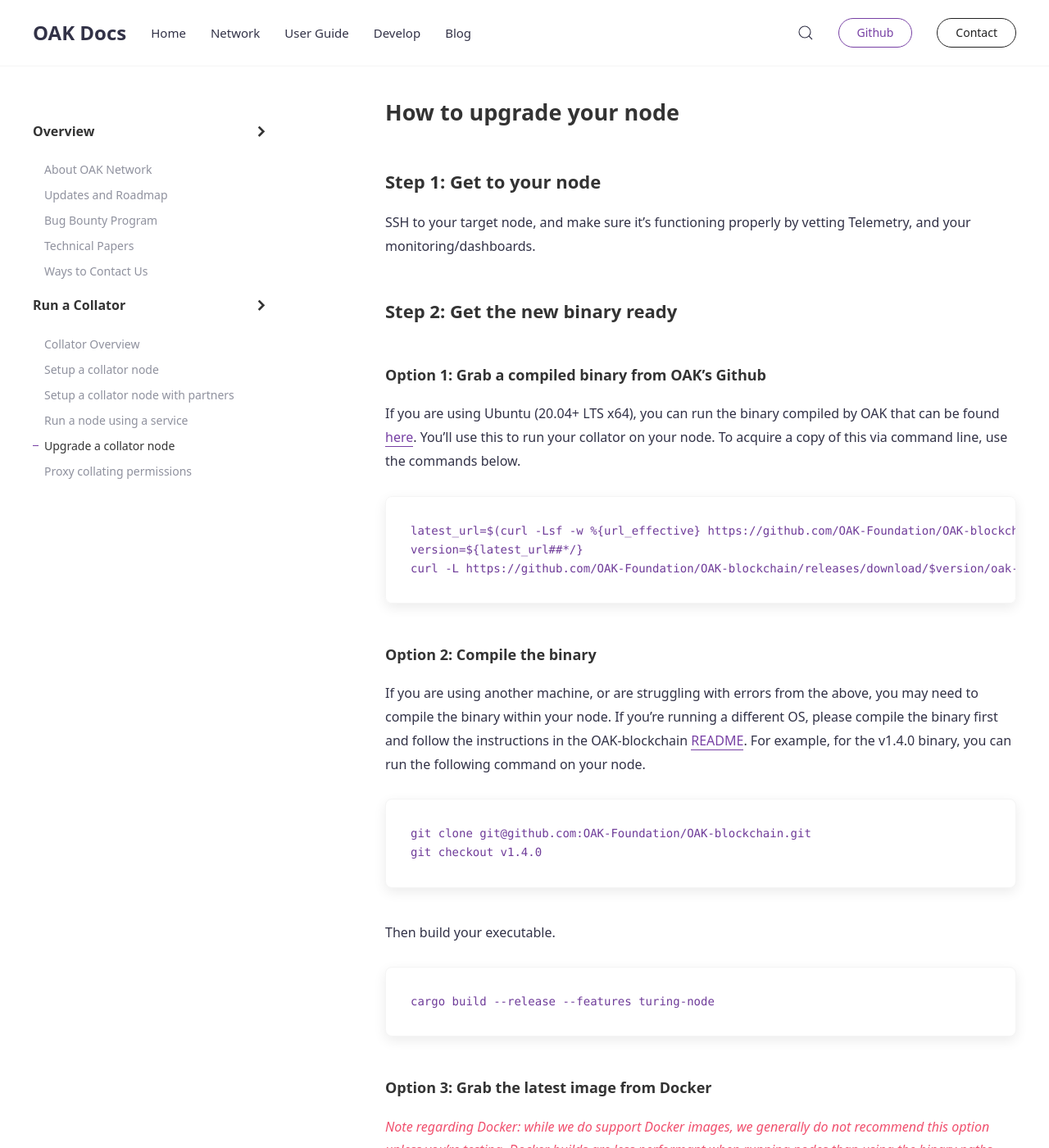
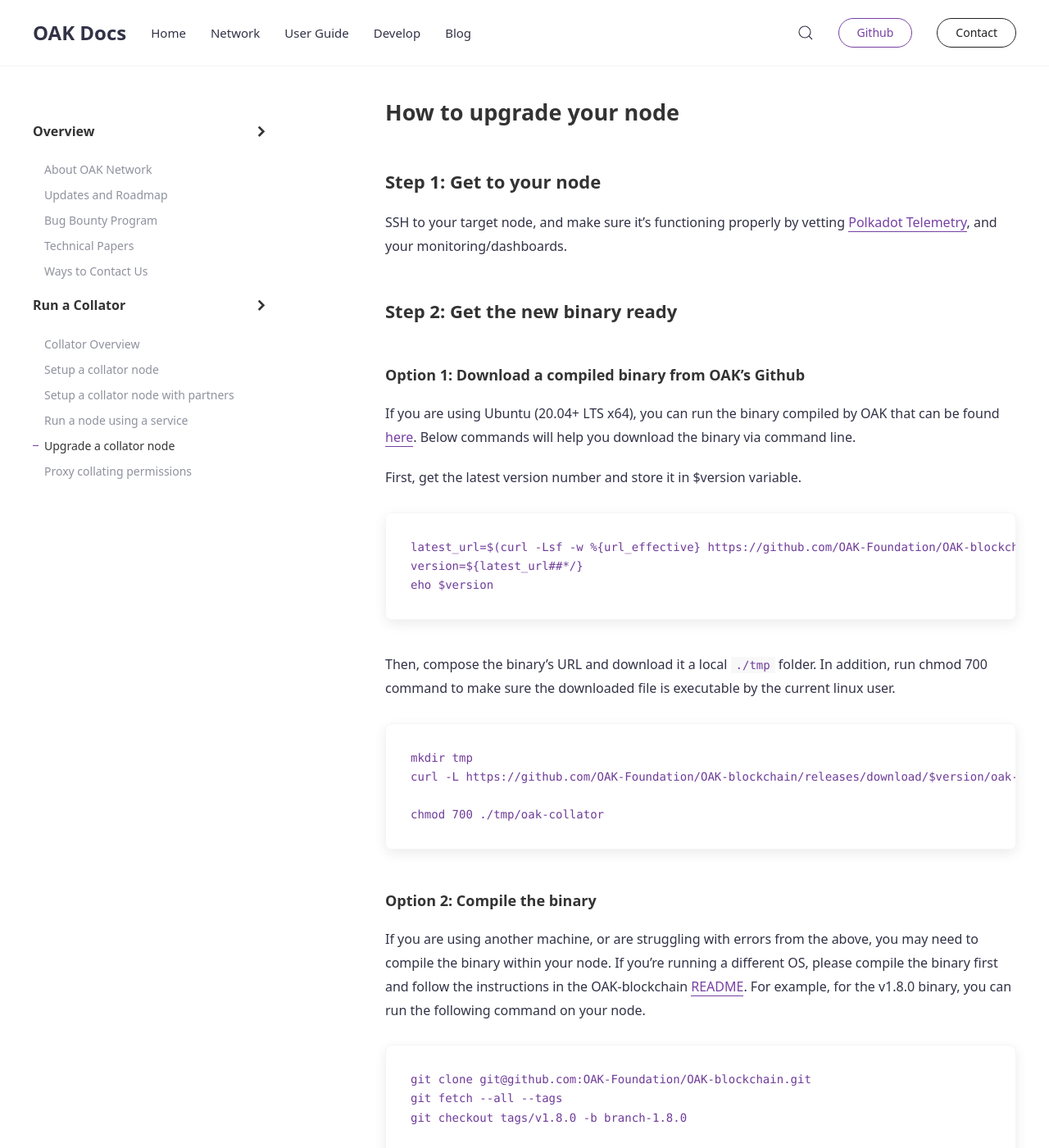
Before and after one commit to AvaProtocol/OAK-docs, a Jekyll site: the page built from _docs/upgrade-collator-node.md, in a window 1280 px wide and 1400 px high, scrolled down 398 px. Shown: the whole window at 82% size. Built offline with Jekyll 4.4.1, drawn with Linux system fonts in a browser that asks for light colours; some of the changed text lies outside the part shown.

Commit message:
Updated collator instructions to v1.8.0

````diff
--- a/_docs/upgrade-collator-node.md
+++ b/_docs/upgrade-collator-node.md
@@ -13,28 +13,40 @@
 ## How to upgrade your node
 
 ### Step 1: Get to your node
-SSH to your target node, and make sure it's functioning properly by vetting Telemetry, and your monitoring/dashboards.
+SSH to your target node, and make sure it's functioning properly by vetting [Polkadot Telemetry](https://telemetry.polkadot.io/#list/0x0f62b701fb12d02237a33b84818c11f621653d2b1614c777973babf4652b535d), and your monitoring/dashboards.
 
 ### Step 2: Get the new binary ready
 
-#### Option 1: Grab a compiled binary from OAK's Github
-If you are using Ubuntu (20.04+ LTS x64), you can run the binary compiled by OAK that can be found [here](https://github.com/OAK-Foundation/OAK-blockchain/releases/latest). You'll use this to run your collator on your node. To acquire a copy of this via command line, use the commands below.
+#### Option 1: Download a compiled binary from OAK's Github
+If you are using Ubuntu (20.04+ LTS x64), you can run the binary compiled by OAK that can be found [here](https://github.com/OAK-Foundation/OAK-blockchain/releases/latest). Below commands will help you download the binary via command line.
 
+First, get the latest version number and store it in $version variable.
 ```
 latest_url=$(curl -Lsf -w %{url_effective} https://github.com/OAK-Foundation/OAK-blockchain/releases/latest/download/)
 version=${latest_url##*/}
-curl -L https://github.com/OAK-Foundation/OAK-blockchain/releases/download/$version/oak-collator -o oak-collator
+eho $version
+```
+
+Then, compose the binary’s URL and download it a local `./tmp` folder. In addition, run chmod 700 command to make sure the downloaded file is executable by the current linux user.
+```
+mkdir tmp
+curl -L https://github.com/OAK-Foundation/OAK-blockchain/releases/download/$version/oak-collator -o ./tmp/oak-collator
+
+chmod 700 ./tmp/oak-collator
 ```
 
 #### Option 2: Compile the binary
-If you are using another machine, or are struggling with errors from the above, you may need to compile the binary within your node. If you're running a different OS, please compile the binary first and follow the instructions in the OAK-blockchain [README](https://github.com/OAK-Foundation/OAK-blockchain#install-oak-blockchain). For example, for the v1.4.0 binary, you can run the following command on your node.
+If you are using another machine, or are struggling with errors from the above, you may need to compile the binary within your node. If you're running a different OS, please compile the binary first and follow the instructions in the OAK-blockchain [README](https://github.com/OAK-Foundation/OAK-blockchain#install-oak-blockchain). For example, for the v1.8.0 binary, you can run the following command on your node.
 
 ```
 git clone git@github.com:OAK-Foundation/OAK-blockchain.git
-git checkout v1.4.0
+git fetch --all --tags
+git checkout tags/v1.8.0 -b branch-1.8.0
+
+Switched to a new branch 'branch-1.8.0'
 ```
 
-Then build your executable.
+Then build your executable for Turing Network.
 
 ```
 cargo build --release --features turing-node
@@ -46,7 +58,7 @@
 If you choose to run the collator via Docker, you can find the Docker repository linked in the helpful resources above. You can grab the latest image (tagged `latest`), or the specific version. Create a volume for your data and check that the volume exists by inspecting. The following commands help you to do so.
 
 ```
-docker pull oaknetwork/turing:1.4.0
+docker pull oaknetwork/turing:latest
 docker volume create turing-data
 docker volume inspect turing-data
 ```
@@ -56,15 +68,16 @@
 #### Options 1 & 2
 
 Linux binaries can be safely replaced while running if you perform an `unlink()` before placing the new file:
-1. Remove the existing binary (ie. `rm oak-collator`)
-2. Move the new binary into position (ie. `mv /tmp/oak-collator /data/dir/oak-collator`)
+1. Navigate to the root of the project, or parent of the `oak-collator` folder.
+2. Remove the existing binary with `rm oak-collator`
+3. Move the new binary into position (ie. `mv ./tmp/oak-collator oak-collator`)
 
 If you are not comfortable replacing the running binary, you can stop the service (ie. `systemctl stop oak-collator`) and follow the same steps.
 
 #### Option 3
 
 ```bash
-docker pull oaknetwork/turing:1.4.0
+docker pull oaknetwork/turing:latest
 ```
 
 ### Step 4: Restart your service
@@ -81,7 +94,7 @@
 ```bash
 docker stop EXISTING_CONTAINER_ID
 docker run -d -p 30333:30333 -p 9944:9944 -p 9933:9933  -v turing-data:/data
-oaknetwork/turing:1.4.0 \
+oaknetwork/turing:latest \
   --name=YOUR_COLLATOR_NAME \
   --base-path=/data \
   --chain=turing \
````
Also changed, not shown: _docs/gov-dev/verify-runtime-upgrade.md (+8 -4 lines), _docs/setup-collator-node.md (+7 -4 lines).
